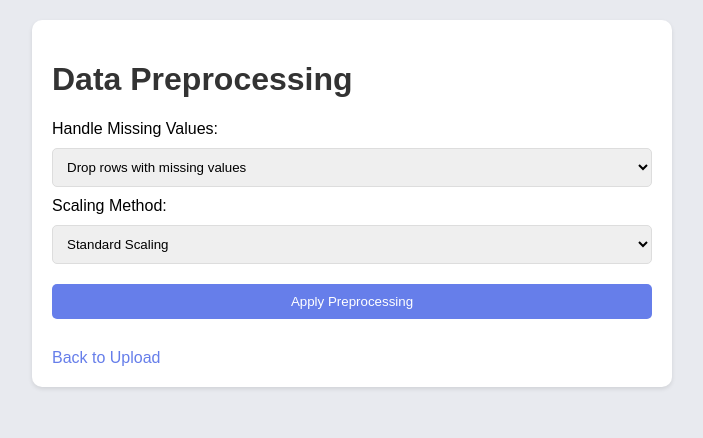
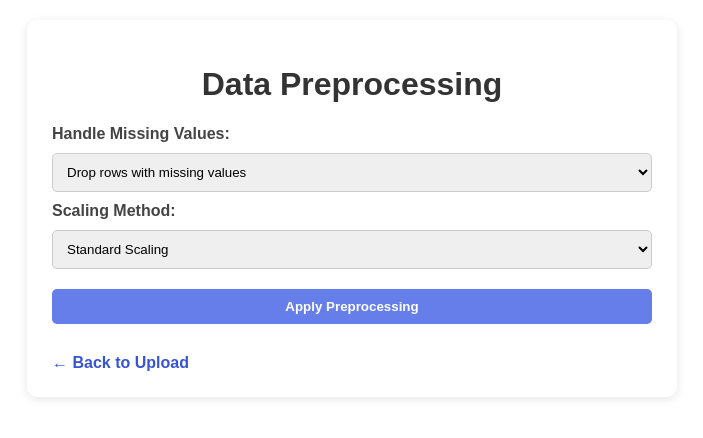
Before and after one commit to joesonworome/student-placement-system, a Django app: template templates/data_upload/preprocess.html in a window 1280 px wide. Shown: the top 438 px of the page, without its empty margins (288-991 px from the left). Run offline with Django 5.2, Linux system fonts and the light colour scheme; the template is opened without the code that fills it, so the values that code supplies are empty.

Commit message:
commit changes

```diff
--- a/templates/data_upload/preprocess.html
+++ b/templates/data_upload/preprocess.html
@@ -6,45 +6,69 @@
         body {
             font-family: Arial, sans-serif;
             margin: 20px;
-            background: #e8eaef;
+            background: #ffffff; /* FIXED */
         }
+
         .container {
             max-width: 600px;
             margin: auto;
-            background: white;
-            padding: 20px;
+            background: #ffffff;
+            padding: 25px;
             border-radius: 10px;
-            box-shadow: 0 2px 4px rgba(0,0,0,0.1);
+            box-shadow: 0 2px 10px rgba(0,0,0,0.1); /* cleaner shadow */
         }
+
         h1 {
-            color: #333;
+            color: #333; /* FIXED (was white, not visible) */
+            text-align: center;
         }
+
+        label {
+            font-weight: bold;
+            color: #444;
+        }
+
         select, button {
             width: 100%;
             padding: 10px;
             margin: 10px 0;
-            border: 1px solid #ddd;
+            border: 1px solid #ccc; /* FIXED */
             border-radius: 5px;
         }
+
         button {
             background: #667eea;
             color: white;
             border: none;
             cursor: pointer;
+            font-weight: bold;
         }
+
+        button:hover {
+            background: #5a6fd8;
+        }
+
         .back-link {
             display: inline-block;
             margin-top: 20px;
-            color: #667eea;
+            color: #3754d7;
             text-decoration: none;
+            font-weight: bold;
+        }
+
+        .back-link:hover {
+            text-decoration: underline;
         }
     </style>
 </head>
 <body>
+
     <div class="container">
         <h1>Data Preprocessing</h1>
+
         <form method="post">
             {% csrf_token %}
+
             <label>Handle Missing Values:</label>
             <select name="handle_missing">
                 <option value="drop">Drop rows with missing values</option>
@@ -61,7 +85,9 @@
 
             <button type="submit">Apply Preprocessing</button>
         </form>
-        <a href="{% url 'upload_data' %}" class="back-link">Back to Upload</a>
+
+        <a href="{% url 'upload_data' %}" class="back-link">← Back to Upload</a>
     </div>
+
 </body>
 </html>
```
Also changed, not shown: templates/base.html (+4 -4 lines), 1 other file.
